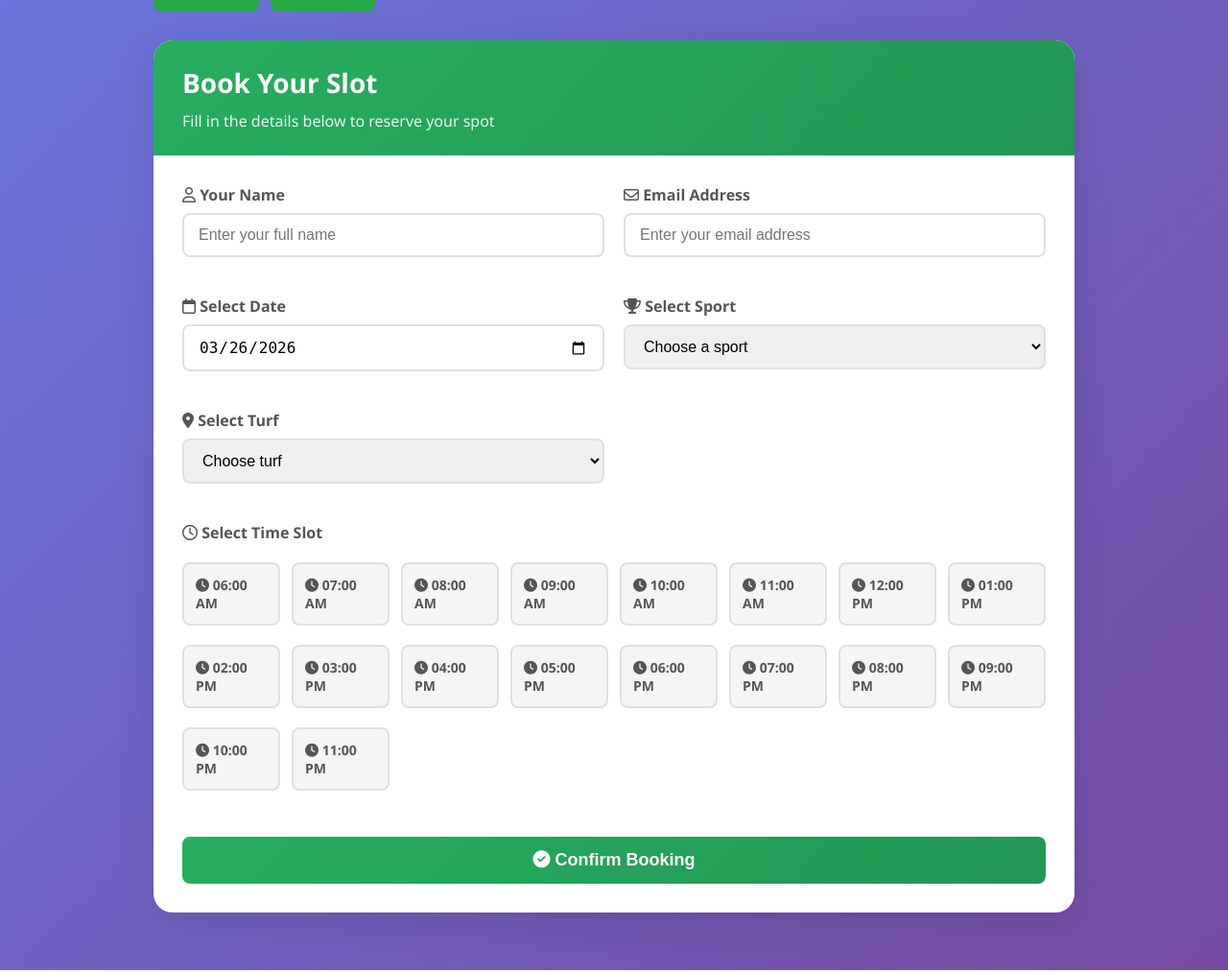
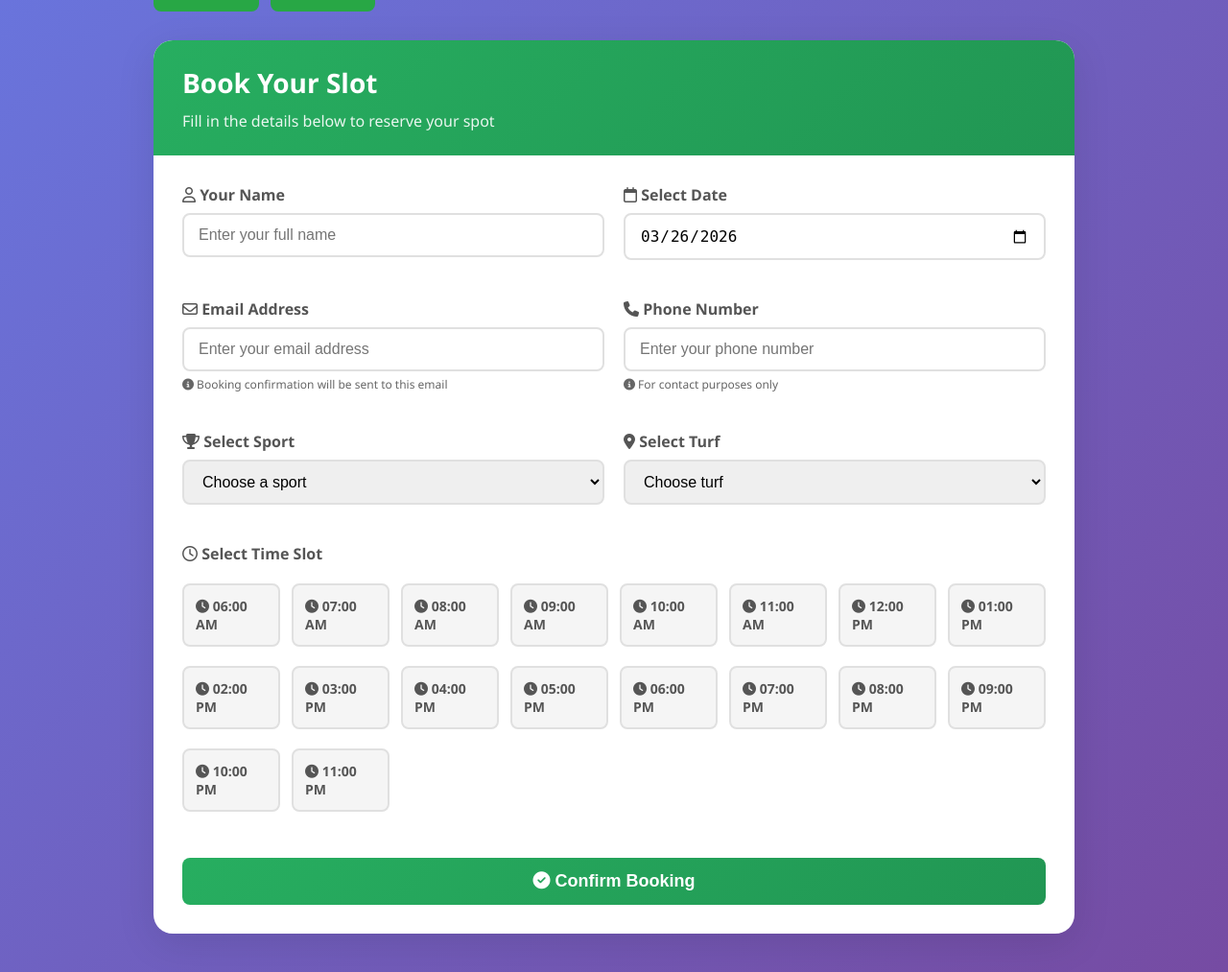
Before and after one commit to neven-mathew/sportscentre, a Flask app: page /booking in a window 1280 px wide. Shown: the part 560-1573 px from the top of the page at 96% size. Run offline with Flask 3, Linux system fonts and the light colour scheme; data that the repository does not hold is empty.

Commit message:
Update booking.html

```diff
--- a/templates/booking.html
+++ b/templates/booking.html
@@ -270,6 +270,13 @@
             box-shadow: 0 0 0 3px rgba(39, 174, 96, 0.1);
         }
 
+        .form-group small {
+            display: block;
+            margin-top: 5px;
+            color: #666;
+            font-size: 12px;
+        }
+
         .submit-btn {
             background: linear-gradient(135deg, #27ae60 0%, #219653 100%);
             color: white;
@@ -393,6 +400,7 @@
     {% endwith %}
 
     <div class="booking-container">
+        <!-- Date Selector -->
         <div class="date-selector">
             <form method="GET" action="/booking">
                 <div class="form-group">
@@ -407,6 +415,7 @@
             </form>
         </div>
 
+        <!-- Available Slots Display -->
         <div>
             <h2 class="section-title">Available Slots for {{ date }}</h2>
             <div class="slots-grid">
@@ -427,6 +436,7 @@
             </div>
         </div>
 
+        <!-- Booking Form -->
         <div class="booking-form-wrapper">
             <div class="form-header">
                 <h2>Book Your Slot</h2>
@@ -435,7 +445,6 @@
 
             <div class="booking-form">
                 <form action="/book" method="POST">
-
                     <div class="form-row">
                         <div class="form-group">
                             <label><i class="fa-regular fa-user"></i> Your Name</label>
@@ -443,17 +452,26 @@
                         </div>
 
                         <div class="form-group">
-                            <label><i class="fa-regular fa-envelope"></i> Email Address</label>
-                            <input type="email" name="email" placeholder="Enter your email address" required>
+                            <label><i class="fa-regular fa-calendar"></i> Select Date</label>
+                            <input type="date" name="date" value="{{ date }}" min="{{ today_date }}" required>
                         </div>
                     </div>
 
                     <div class="form-row">
                         <div class="form-group">
-                            <label><i class="fa-regular fa-calendar"></i> Select Date</label>
-                            <input type="date" name="date" value="{{ date }}" min="{{ today_date }}" required>
+                            <label><i class="fa-regular fa-envelope"></i> Email Address</label>
+                            <input type="email" name="email" placeholder="Enter your email address" required>
+                            <small><i class="fas fa-info-circle"></i> Booking confirmation will be sent to this email</small>
                         </div>
 
+                        <div class="form-group">
+                            <label><i class="fa-solid fa-phone"></i> Phone Number</label>
+                            <input type="tel" name="phone" placeholder="Enter your phone number" required>
+                            <small><i class="fas fa-info-circle"></i> For contact purposes only</small>
+                        </div>
+                    </div>
+
+                    <div class="form-row">
                         <div class="form-group">
                             <label><i class="fa-solid fa-trophy"></i> Select Sport</label>
                             <select name="sport" required>
@@ -462,9 +480,7 @@
                                 <option value="Cricket">🏏 Cricket (9A)</option>
                             </select>
                         </div>
-                    </div>
 
-                    <div class="form-row">
                         <div class="form-group">
                             <label><i class="fa-solid fa-map-marker-alt"></i> Select Turf</label>
                             <select name="turf" required>
@@ -473,8 +489,6 @@
                                 <option value="A2">Turf A2</option>
                             </select>
                         </div>
-
-                        <div class="form-group"></div>
                     </div>
 
                     <div class="form-group">
```
